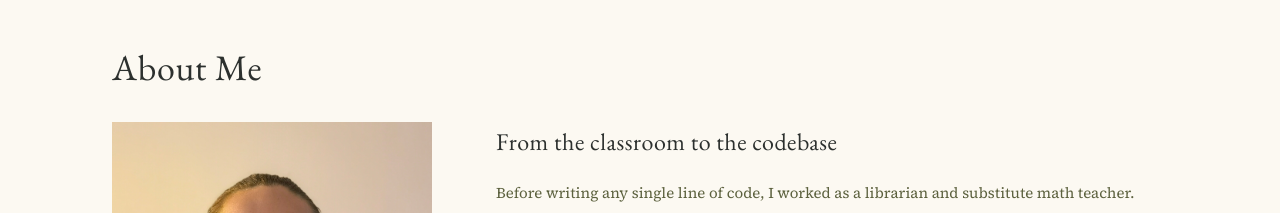
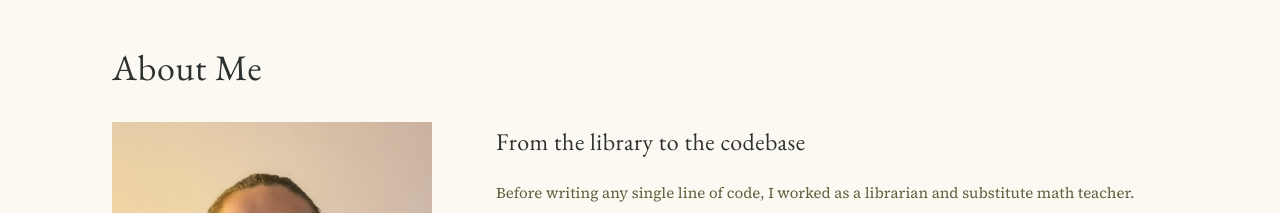
Before and after one commit to stevenlomon/digital-portfolio-steven, a React (Vite) app: page / in a window 1280 px wide. Shown: the part 860-1073 px from the top of the page. Built offline with nearby package versions, Linux system fonts and the light colour scheme.

Commit message:
refined word choice in About section

```diff
--- a/src/components/About.tsx
+++ b/src/components/About.tsx
@@ -18,7 +18,7 @@ export default function About() {
           </div>
 
           <div className="about-text">
-            <h3>From the classroom to the codebase</h3>
+            <h3>From the library to the codebase</h3>
             <p>
               Before writing any single line of code, I worked as a librarian and substitute math teacher. Two jobs
               that will always hold a very dear and special place in my heart.
```
